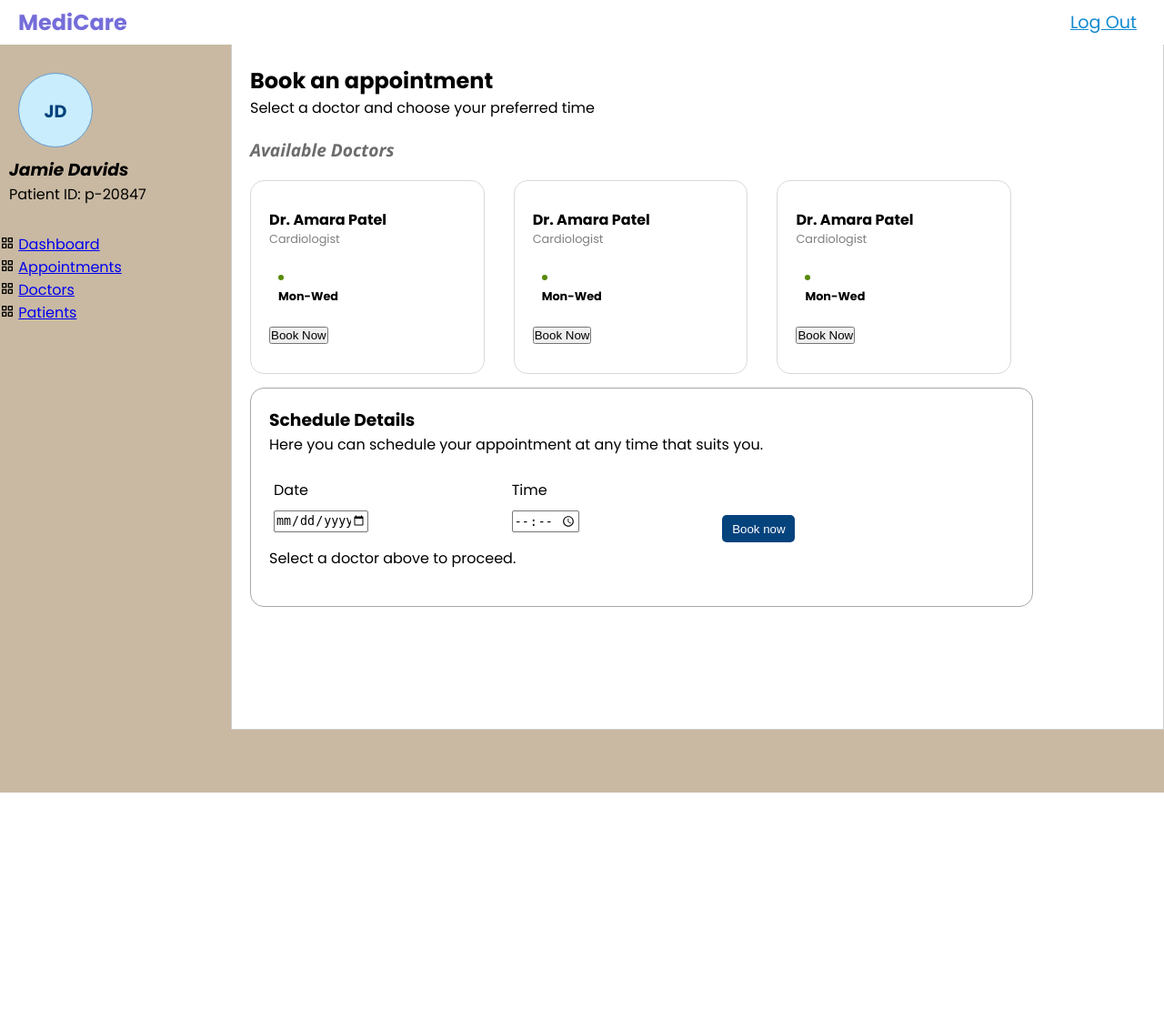
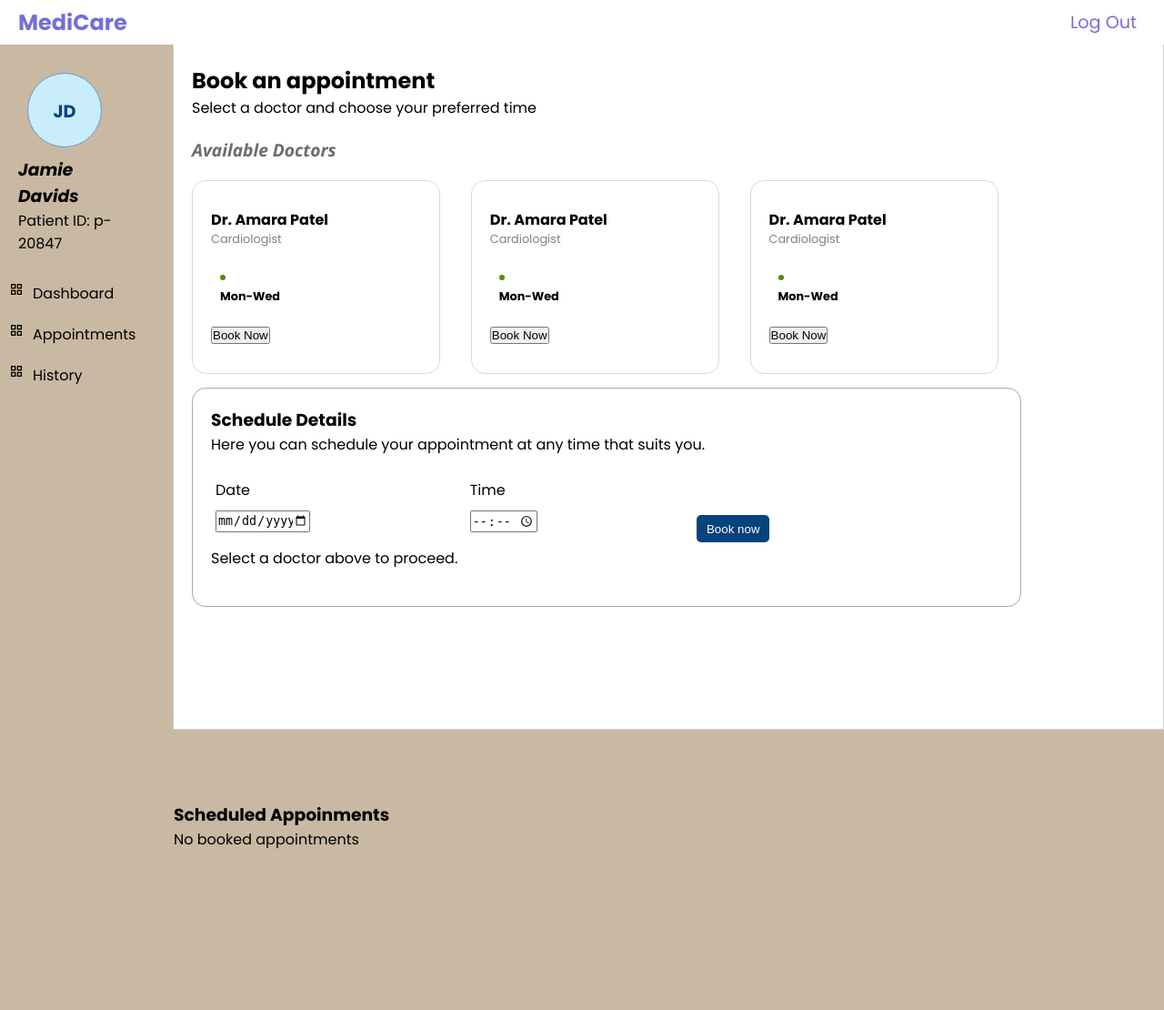
Before and after one commit to Khalidsd-dev/Medicare, a PHP site: page /view/dashboardAdmin.html in a window 1280 px wide. Shown: the whole page at 91% size. Before the commit the page ends 871 px from the top, so only its background shows below. Run offline with PHP 8.4, Linux system fonts and the light colour scheme; some libraries are stand-ins or nearby versions.

Commit message:
shaddycode changes to project 14/05/2026 - windows

```diff
--- a/css/dashboard.css
+++ b/css/dashboard.css
@@ -32,6 +32,7 @@
     width: 100%;
     left: 0;
     top: 0;
+    bottom: 0;
     height: 100vh;
     background-color: rgb(201, 185, 162);
     position: absolute;
@@ -39,9 +40,10 @@
 
 .side-panel {
     display: block;
-    width: 20%;
+    width: 10%;
     height: 100%;
     margin-top: 70px;
+    margin-left: 10px;
 }
 
 .avatar-sec {
@@ -88,8 +90,8 @@
 
 .contents {
     display: block;
-    width: 80%;
-    height: 100%;
+    width: 85%;
+    height: 100vh;
     background-color: rgb(255, 255, 255);
     border: 1.8px solid rgb(206, 206, 206);
     position: absolute;
@@ -101,7 +103,7 @@
 .contents-container {
     display: block;
     width: 80%;
-    height: 100vh;
+    height: 100%;
     margin-top: 70px;
     margin-left: 20px;
     margin-bottom: 10px;
@@ -200,3 +202,35 @@
     cursor: pointer;
     margin-top: 40px;
 }
+
+.side-links {
+    display: flex;
+    flex-direction: column;
+    gap: 20px;
+    width: 100%;
+    height: 100vh;
+}
+
+.side-link {
+    display: flex;
+    height: auto;
+    width: 100%;
+    gap: 10px;
+}
+
+.side-link a {
+    text-decoration: none;
+    color: black;
+}
+
+.counter {
+    width: 50px;
+    height: 20px;
+    border-radius: 15px;
+    background-color: rgb(48, 120, 144);
+    margin-left: 50%;
+}
+.side-link .appt-count {
+    color: #fff;
+    font-weight: normal;
+}
--- a/css/style.css
+++ b/css/style.css
@@ -108,7 +108,7 @@
 }
 
 .link-lists a {
-    text-decoration: underline 0 rgba(255, 255, 255, 0);
+    text-decoration: none;
     transition: text-decoration-color 300ms;
     color: #756dd9;
     padding: 0 10px;
--- a/php/DatabaseManager.php
+++ b/php/DatabaseManager.php
@@ -2,6 +2,7 @@
 require_once "database.php";
 require_once "db_connect.php";
 include_once "Executor.php";
+require_once "appointmentManager.php";
 
 session_start();
 
@@ -47,6 +48,7 @@
 private $response;
 
 private $database;
+private $appointmentManager;
 
 public function __construct() {
     // The constructor is currently empty, but it can be used to initialize any necessary properties or dependencies in the future.
@@ -139,4 +141,8 @@
 }
 
 
+
+public function scheduleAppointment() {
+    return $this->appointmentManager->bookAppointment(); // Check functionality of this function
+}
     }
--- a/php/database.php
+++ b/php/database.php
@@ -7,13 +7,12 @@
 private $response;
 
 
-public function __construct($request, $response) {
+public function __construct($request) {
     $this->request = $request;
-    $this->response = $response;
 }
 
 
-public function getResponse( ) {
+public function getResponse() {
     return $this->response;
 }
 
--- a/view/dashboardAdmin.html
+++ b/view/dashboardAdmin.html
@@ -15,7 +15,7 @@
             <h1>MediCare</h1>
 
             <ul class="link-lists">
-                <li class="links active"><a href="/php/logout.php">Log Out</a></li>
+                <li class="links"><a href="/php/logout.php">Log Out</a></li>
             </ul>
         </div>
 
@@ -47,17 +47,17 @@
                     <div class="side-link">
                         <i class='bx bx-grid-alt'></i>
                         <a href="dashboardAdmin.html">Appointments</a>
+                            <div class="counter">
+                                <span class="appt-count">0</span>
+                            </div>
                     </div>
 
                     <div class="side-link">
                         <i class='bx bx-grid-alt'></i>
-                        <a href="dashboardAdmin.html">Doctors</a>
+                        <a href="dashboardAdmin.html">History</a>
                     </div>
 
-                    <div class="side-link">
-                        <i class='bx bx-grid-alt'></i>
-                        <a href="dashboardAdmin.html">Patients</a>
-                </div>
+
                 </div>
 
                 <div class="contents">
@@ -128,7 +128,16 @@
 
 
                         </div>
+
+                        <div class="Appointments">
+                            <h3>Scheduled Appoinments</h3>
+
+                            <div class="Scheduled-appointments">
+                                <p>No booked appointments</p>
+                            </div>
+                        </div>
                     </div>
+
                 </div>
 
             </div>
```
Also changed, not shown: php/appointmentManager.php (added, +34 -0 lines), php/appointments.php (added, +15 -0 lines), php/bookService.php (added, +8 -0 lines).
